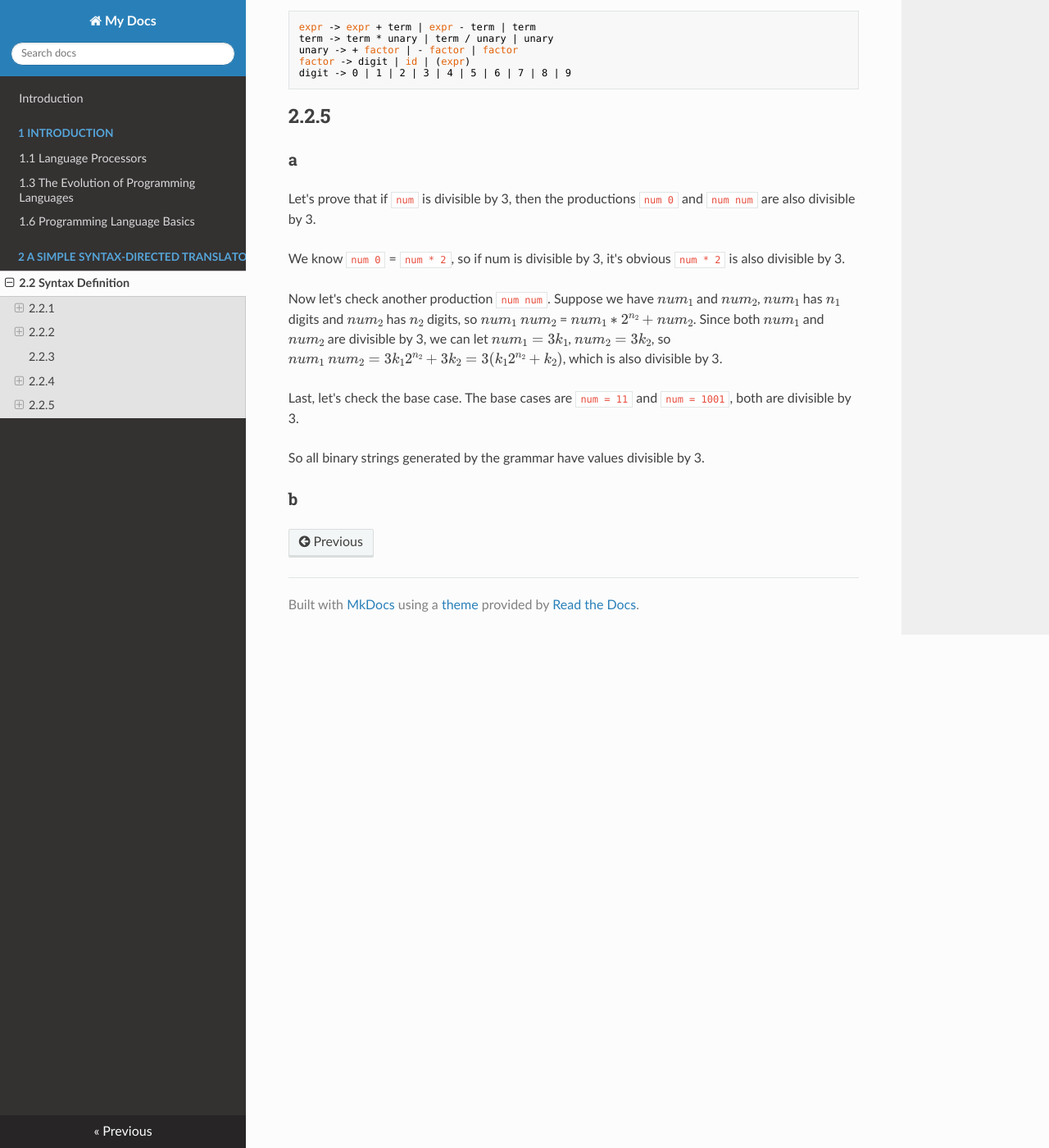
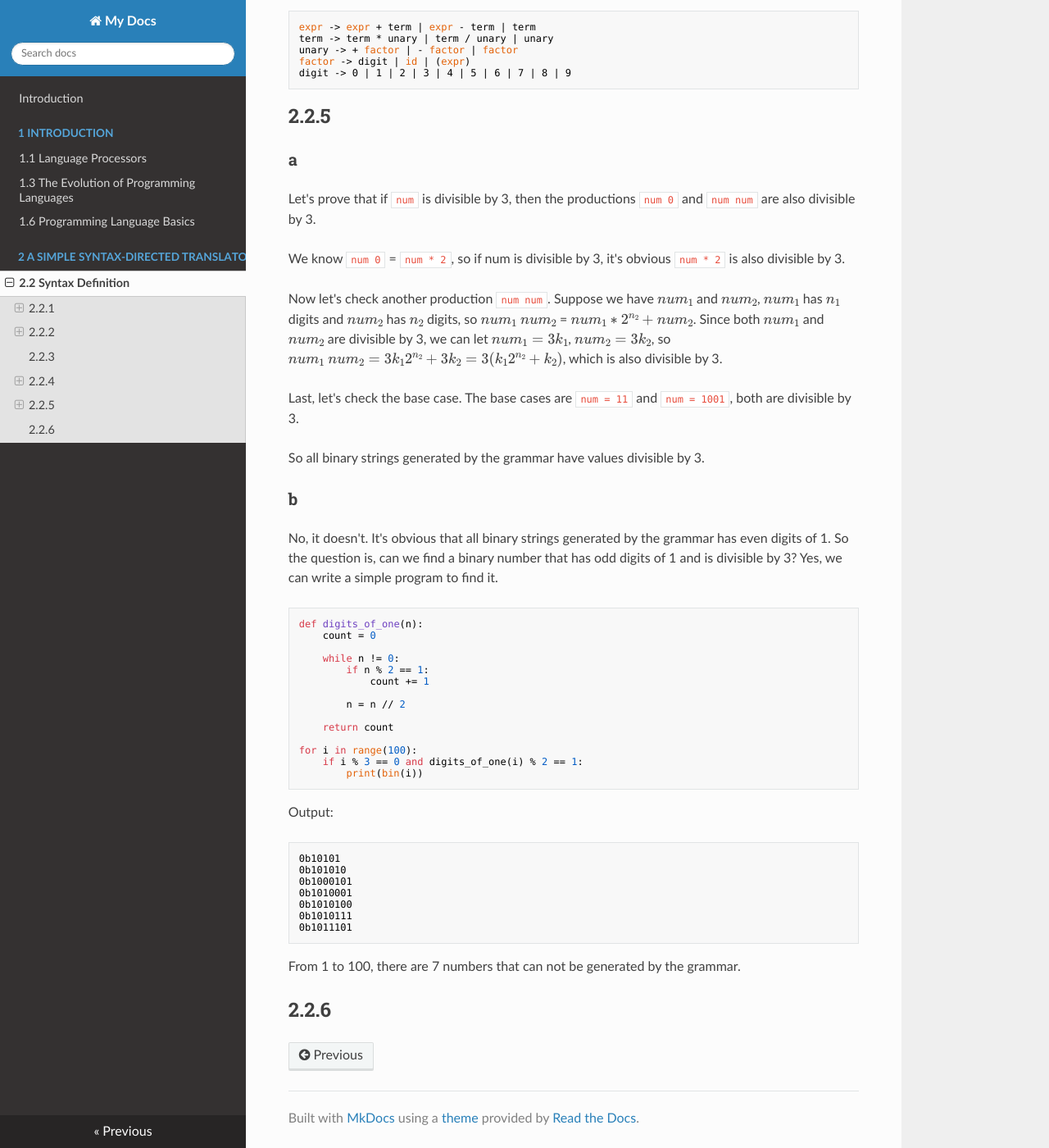
Before and after one commit to Frederick-S/dragon-book, an MkDocs documentation site: the page built from docs/2-A-Simple-Syntax-Directed-Translator/2.2-Syntax-Definition.md, in a window 1280 px wide and 1400 px high, scrolled down 2015 px. Shown: the whole window at 82% size. Built offline with MkDocs 1.6.1, drawn with Linux system fonts in a browser that asks for light colours; nearby versions of some CDN libraries; formulas are drawn with MathJax 3; old or Windows-style settings are respelled for this version of MkDocs.

Commit message:
Update 2.2-Syntax-Definition.md

````diff
--- a/docs/2-A-Simple-Syntax-Directed-Translator/2.2-Syntax-Definition.md
+++ b/docs/2-A-Simple-Syntax-Directed-Translator/2.2-Syntax-Definition.md
@@ -98,3 +98,37 @@ Last, let's check the base case. The base cases are `num = 11` and `num = 1001`,
 So all binary strings generated by the grammar have values divisible by 3.
 
 ### b
+No, it doesn't. It's obvious that all binary strings generated by the grammar has even digits of 1. So the question is, can we find a binary number that has odd digits of 1 and is divisible by 3? Yes, we can write a simple program to find it.
+
+```py
+def digits_of_one(n):
+	count = 0
+
+	while n != 0:
+		if n % 2 == 1:
+			count += 1
+
+		n = n // 2
+
+	return count
+
+for i in range(100):
+	if i % 3 == 0 and digits_of_one(i) % 2 == 1:
+		print(bin(i))
+```
+
+Output:
+
+```
+0b10101
+0b101010
+0b1000101
+0b1010001
+0b1010100
+0b1010111
+0b1011101
+```
+
+From 1 to 100, there are 7 numbers that can not be generated by the grammar.
+
+## 2.2.6
````
